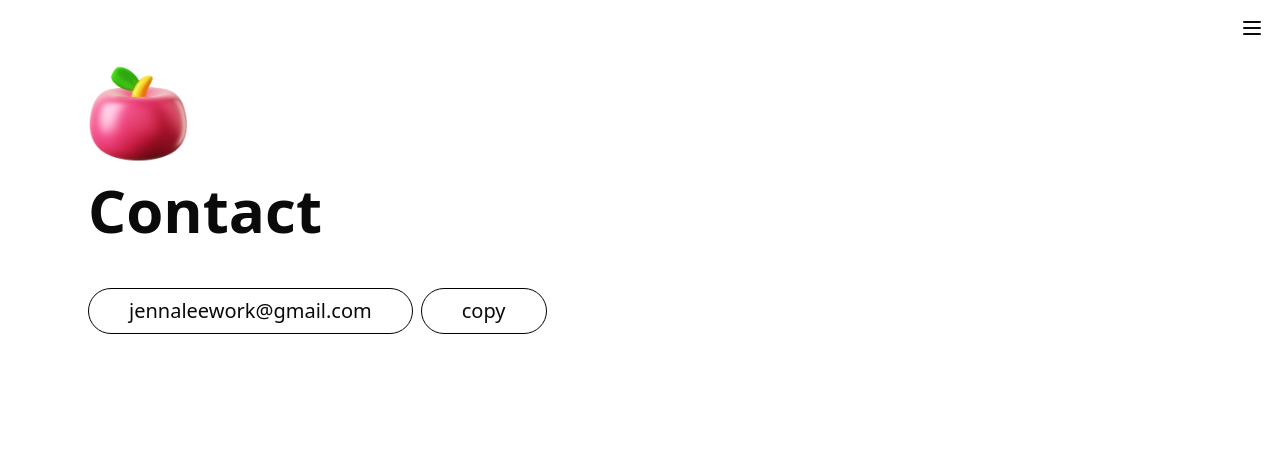
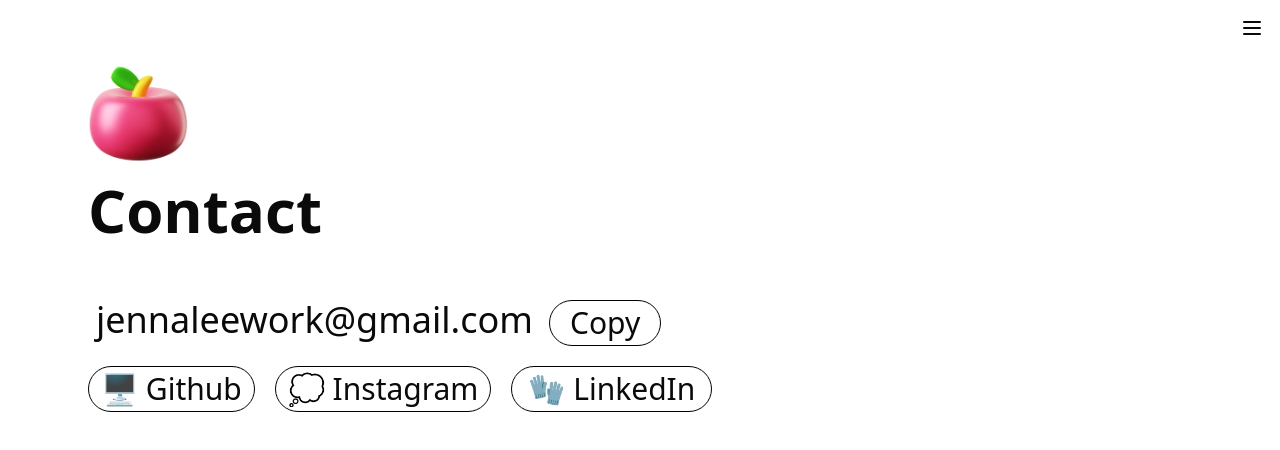
Before and after one commit to sandyleedev/portfolio, a Next.js app: page /en/contact in a window 1280 px wide. Shown: the top 450 px of the page. Built offline with nearby package versions, Linux system fonts and the light colour scheme.

Commit message:
chore: style fix

```diff
--- a/src/app/[locale]/contact/page.tsx
+++ b/src/app/[locale]/contact/page.tsx
@@ -1,20 +1,74 @@
+'use client'
+
 import Image from 'next/image'
+import Link from 'next/link'
+import GithubIcon from '@/components/icons/GithubIcon'
+import LinkedInIcon from '@/components/icons/LinkedInIcon'
+import { useState } from 'react'
 
 export default function Contact() {
+  const email = 'jennaleework@gmail.com'
+  const githubUrl = 'https://github.com/butter-cloud'
+  const instagramUrl = 'https://www.instagram.com/dltmdwl'
+  const linkedinUrl = 'https://www.linkedin.com/in/seungji-lee-0a365a257/'
+  const [copied, setCopied] = useState(false)
+
+  const copy = async () => {
+    try {
+      await navigator.clipboard.writeText(email)
+      setCopied(true)
+      setTimeout(() => setCopied(false), 1500)
+    } catch {
+      const ta = document.createElement('textarea')
+      ta.value = email
+      document.body.appendChild(ta)
+      ta.select()
+      document.execCommand('copy')
+      document.body.removeChild(ta)
+      setCopied(true)
+      setTimeout(() => setCopied(false), 2000)
+    }
+  }
+
   return (
     <>
       <div className="px-6 py-12 max-w-6xl mx-auto">
         <Image src={'/icons/apple.png'} width={100} height={100} alt={'apple'} className="my-4" />
         <h1 className="text-6xl font-bold mb-12">Contact</h1>
 
-          <div className="flex gap-2 items-center">
-              <div className="border border-black rounded-full inline-block px-10 py-2 text-xl cursor-pointer">
-                  jennaleework@gmail.com
+        <div className="flex flex-col gap-5 w-[100%]">
+          {/* Email with copy button */}
+          <div className="flex gap-4 md:mt-3 md:px-2 ">
+            <span className="text-[5vw] md:text-4xl">{email}</span>
+            <div
+              onClick={copy}
+              className="border border-black rounded-full px-5 py-1 flex items-center justify-center text-[4.5vw] md:text-3xl cursor-pointer"
+            >
+              {copied ? 'Copied!' : 'Copy'}
+            </div>
+          </div>
+
+          {/* SNS link */}
+          <div className="flex flex-col md:flex-row justify-center md:justify-start gap-5 w-[100%]">
+            <Link href={githubUrl} target="_blank">
+              <div className="text-[4.5vw] md:text-3xl border border-black rounded-full px-3 py-1 cursor-pointer flex justify-center items-center gap-2">
+                <span>🖥️ Github</span>
               </div>
-              <div className="border border-black rounded-full inline-block px-10 py-2 text-xl cursor-pointer">
-                  copy
+            </Link>
+
+            <Link href={instagramUrl} target="_blank">
+              <div className="text-[4.5vw] md:text-3xl border border-black rounded-full px-3 py-1 cursor-pointer flex justify-center items-center gap-2">
+                <span>💭 Instagram</span>
               </div>
+            </Link>
+
+            <Link href={linkedinUrl} target="_blank">
+              <div className="text-[4.5vw] md:text-3xl border border-black rounded-full px-4 py-1 cursor-pointer flex justify-center items-center gap-2">
+                <span>🧤 LinkedIn</span>
+              </div>
+            </Link>
           </div>
+        </div>
       </div>
     </>
   )
--- a/src/components/features/home/sections/ContactSection.tsx
+++ b/src/components/features/home/sections/ContactSection.tsx
@@ -43,10 +43,7 @@ export default function ContactSection() {
           </div>
 
           {/* title */}
-          <div className="w-full text-[18vw]/[110%] md:text-9xl">
-            Contact <br />
-            Me!
-          </div>
+          <div className="w-full text-[18vw]/[110%] md:text-9xl">Contact Me!</div>
         </div>
 
         {/* Email with copy button */}
--- a/src/components/features/home/sections/IntroSection.tsx
+++ b/src/components/features/home/sections/IntroSection.tsx
@@ -43,7 +43,7 @@ export default function IntroSection({ ballpitDuration }: IntroSectionProps) {
       <div className="w-full md:w-[max-content] min-h-screen px-6 relative flex py-[50px] sm:py-[100px] md:py-0">
         <div>
           <div
-            className={`${mounted ? 'animate-fadeInUp' : ''} md:w-[100vw] md:pt-20 whitespace-pre-line opacity-0 text-[clamp(15vw,15vw,15vh)]/[100%] md:text-[clamp(10vw,10vw,22vh)]/[100%] font-light `}
+            className={`${mounted ? 'animate-fadeInUp' : ''} md:w-[100vw] md:pt-10 whitespace-pre-line opacity-0 text-[clamp(15vw,15vw,15vh)]/[100%] md:text-[clamp(10vw,10vw,22vh)]/[100%] font-light `}
           >
             <span className="font-dealva italic">Jenna Lee,</span>
             <br />
@@ -80,15 +80,13 @@ export default function IntroSection({ ballpitDuration }: IntroSectionProps) {
 
       {/* page 2 */}
       <div ref={page2Ref} className="h-screen px-2 relative flex flex-col justify-between">
-        {showBallpit && <BallpitEffect duration={ballpitDuration} />}
-
         {/* desc */}
         <div className="text-md md:text-2xl pt-[9vh] px-2 mb-4 animate-fadeInUp whitespace-pre-line">
           {t('desc')}
         </div>
 
         {/* main */}
-        <div className="w-full text-wrap pl-[1vw] flex-1">
+        <div className="w-full md:w-[100vw] text-wrap pl-[1vw] flex-1">
           <div className="text-[clamp(15vw,15vw,15vh)]/[100%] md:text-[clamp(9vw,9vw,22vh)]/[95%] font-light">
             <span className="italic ">Msc Computer Science</span>
             <br />
--- a/src/components/features/home/sections/ProjectsSection.tsx
+++ b/src/components/features/home/sections/ProjectsSection.tsx
@@ -6,7 +6,7 @@ import { ProjectCarousel } from '@/components/features/projects/ProjectCarousel'
 
 export default function ProjectsSection() {
   return (
-    <section className="md:h-screen flex flex-col md:flex-row items-center justify-center px-[10vw] my-[20vh] md:my-0">
+    <section className="md:h-screen flex flex-col md:flex-row md:gap-[20vw] items-center justify-center px-[10vw] my-[20vh] md:my-0">
       <div className="italic uppercase flex flex-col justify-center items-end md:block">
         <span className="hidden md:block w-[15vw] align-middle animate-rotate">
           <Starburst size="15vw" />
@@ -27,7 +27,7 @@ export default function ProjectsSection() {
         </div>
       </div>
 
-      <div className="w-[70vw] flex justify-center">
+      <div className="w-[70vw] md:w-[30vw] md:mr-[10vw] flex justify-center">
         <Link href="/projects" className="inline-block mt-6 hover:scale-110 animate-bounce">
           <span className="border border-black bg-teal-300 text-xl font-semibold rounded-[50%] px-8 py-4 text-black transition">
             📁 View More !
```
